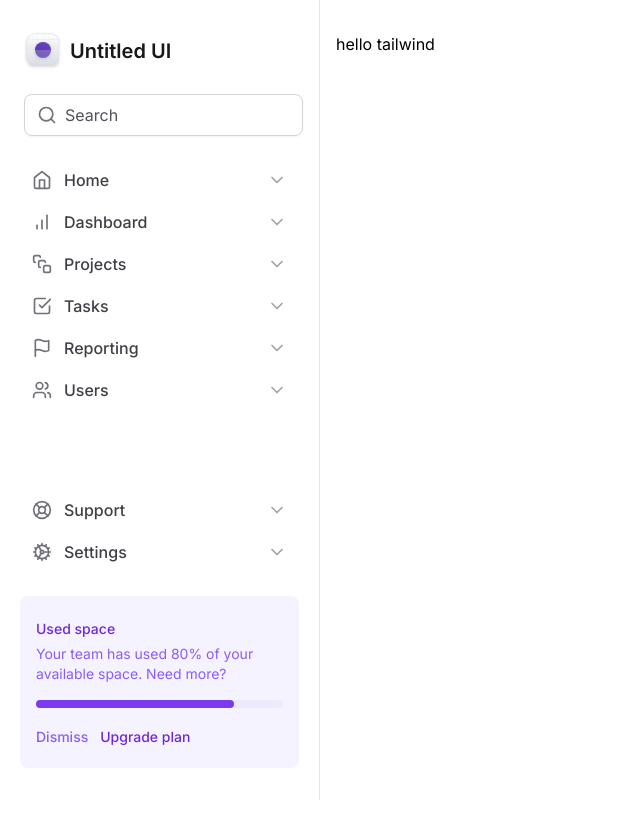
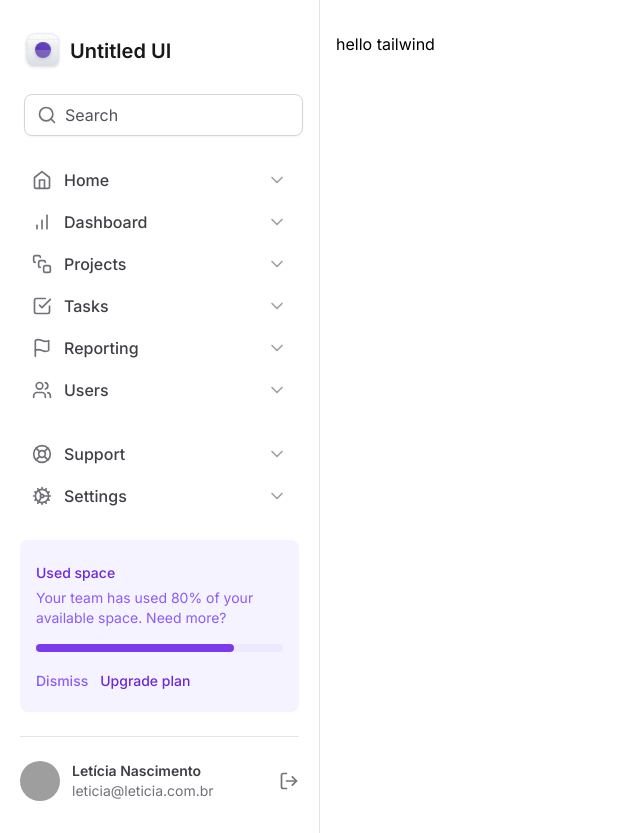
Before and after one commit to leticea/tailwind-next, a Next.js app: page / in a window 1280 px wide. Shown: the whole page, without its empty margins (0-640 px from the left). Before the commit the page ends 800 px from the top, so only its background shows below. Built offline with nearby package versions, Linux system fonts and the light colour scheme; grey boxes are pictures that could not be loaded.

Commit message:
feat(Profile): creating profile component

```diff
--- /dev/null
+++ b/src/components/Sidebar/Profile.tsx
@@ -0,0 +1,24 @@
+import { LogOut } from "lucide-react";
+
+export function Profile() {
+  return (
+    <div className="flex items-center gap-3">
+      <img
+        src="https://github.com/leticea.png"
+        className="h-10 w-10 rounded-full"
+        alt=""
+      />
+
+      <div className="flex flex-col">
+        <span className="text-sm font-semibold text-zinc-700">
+          Letícia Nascimento
+        </span>
+        <span className="text-sm text-zinc-500">leticia@leticia.com.br</span>
+      </div>
+
+      <button type="button" className="ml-auto">
+        <LogOut className="h-5 w-5 text-zinc-500 hover:text-zinc-600" />
+      </button>
+    </div>
+  );
+}
--- a/src/components/Sidebar/index.tsx
+++ b/src/components/Sidebar/index.tsx
@@ -12,6 +12,7 @@ import {
 import { Logo } from "./Logo";
 import { NavItem } from "./NavItem";
 import { UsedSpaceWidget } from "./UsedSpaceWidget";
+import { Profile } from "./Profile";
 
 export function Sidebar() {
   return (
@@ -42,6 +43,10 @@ export function Sidebar() {
         </nav>
 
         <UsedSpaceWidget />
+
+        <div className="h-px bg-zinc-200" />
+
+        <Profile />
       </div>
     </aside>
   );
```
